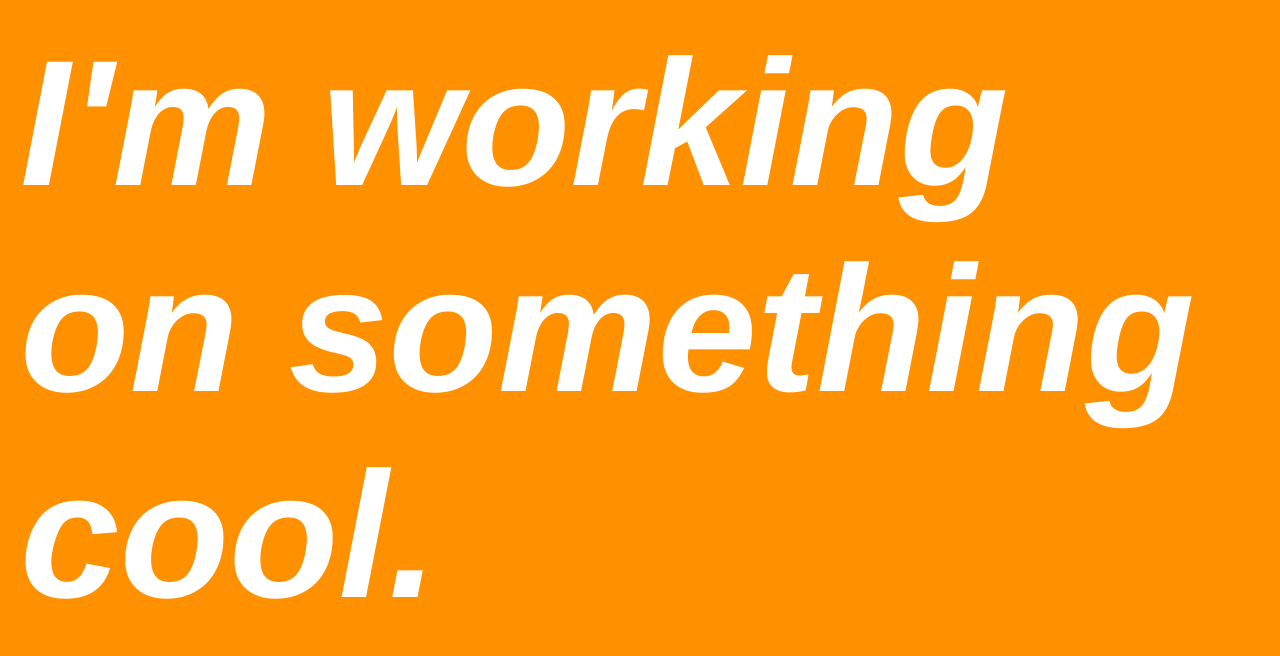
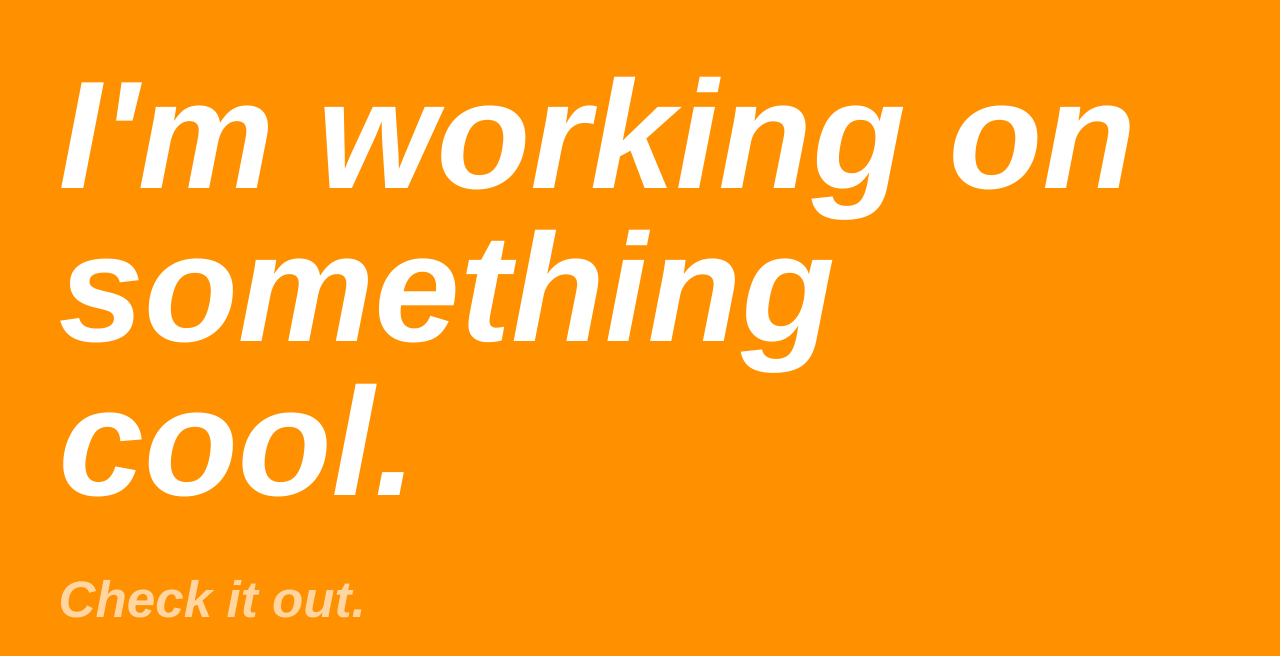
Before and after one commit to plethoraflag/Kickpad, a plain HTML site: page index.html in a window 1280 px wide. Drawn offline with Linux system fonts and the light colour scheme.

Commit message:
Update index.html

```diff
--- a/index.html
+++ b/index.html
@@ -1,18 +1,40 @@
+<!DOCTYPE html>
+<html>
 <head>
+	<title>Kickpad</title>
 	<style>
 		body {
 			background-color: #ff9000;
 		}
-
 		h1 {
-    font-size: 14vw;
+			font-size: 12vw;
 			color: white;
 			text-align: left;
 			font-family: helvetica;
-    padding: 12px;
+			padding: 4%;
+			line-height: 1em;
+			margin: 0;
+		}
+		a {
+			color: #ffd6a2;
+			font-family: helvetica;
+			text-decoration: none;
+			font-weight: bold;
+			font-style: italic;
+			font-size: 4vw;
+			padding-left: 4%;
+		}
+		p {
+			margin: 0;
 		}
 	</style>
 </head>
 <body>
-  <h1><i>I'm working on something cool.</i></h>
+	<h1>
+		<i>I'm working on something cool.</i>
+	</h1>
+	<p>
+	<a href="http://plethoraflag.com">Check it out.</a>
+	</p>
 </body>
+</html>
```
Lines whose indentation alone changed are shown as unchanged.
